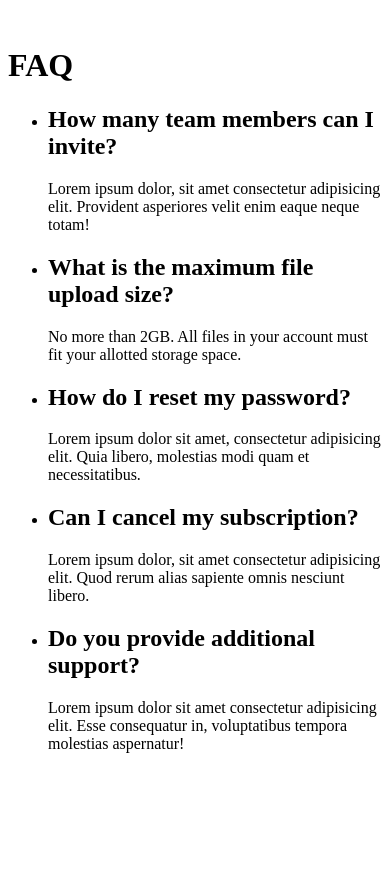
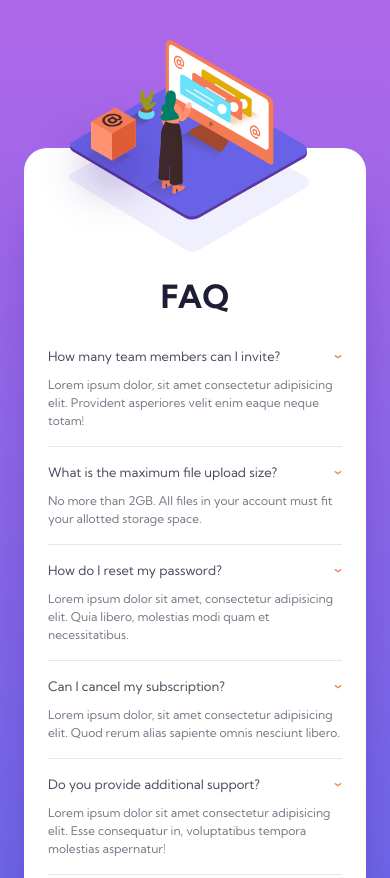
Before and after one commit to maria-luiza-rodrigues-ti/faq-accordion-card-main, a plain HTML site: page index.html in a window 390 px wide. Shown: the top 878 px of the page. Before the commit the page ends 844 px from the top, so only its background shows below. Drawn offline with Linux system fonts and the light colour scheme.

Commit message:
feat: mobile style is finished

```diff
--- a/css/base/_variables.css
+++ b/css/base/_variables.css
@@ -1,4 +1,4 @@
-@import url('https://fonts.googleapis.com/css2?family=Kumbh+Sans:wght@400;700&display=swap');
+@import url("https://fonts.googleapis.com/css2?family=Kumbh+Sans:wght@400;700&display=swap");
 
 :root {
   --mobile: 375px;
@@ -10,21 +10,21 @@
   /* Gradient */
 
   --soft-violet: hsl(273, 75%, 66%);
-    --soft-blue: hsl(240, 73%, 65%)
+  --soft-blue: hsl(240, 73%, 65%);
 
   /* Text Color */
 
   --very-dark-grayish-blue: hsl(237, 12%, 33%);
-    --dark-grayish-blue: hsl(240, 6%, 50%)
-    --light-grayish-blue: hsl(240, 5%, 91%)
+  --dark-grayish-blue: hsl(240, 6%, 50%);
+  --light-grayish-blue: hsl(240, 5%, 91%);
 
   /* Font size */
   --font-size-body: 12px;
 
   /* Font Family */
-    --main-font: 'Kumbh Sans', sans-serif;
+  --main-font: "Kumbh Sans", sans-serif;
 
   /* Font Weight */
-    --medium: 400;
+  --regular: 400;
   --bold: 700;
 }
--- a/css/components/accordion.css
+++ b/css/components/accordion.css
@@ -0,0 +1,37 @@
+.accordion_title {
+  text-align: center;
+  color: var(--dark-blue);
+  font-size: 32px;
+  font-weight: var(--bold);
+  margin-bottom: 19px;
+}
+
+.accordion-list_item {
+  padding: 19px 0 16px;
+  border-bottom: 1px solid #e8e8ea;
+}
+
+.accordion-list_title-container {
+  display: flex;
+  justify-content: space-between;
+  align-items: center;
+  padding-bottom: 2px;
+}
+
+.accordion-list_title {
+  font-size: 13px;
+  font-weight: var(--regular);
+  color: var(--very-dark-grayish-blue);
+}
+
+.accordion-list_icon {
+  width: 8px;
+  height: 4px;
+}
+
+.accordion-list_content {
+  font-size: var(--font-size-body);
+  line-height: 1.5;
+  color: var(--dark-grayish-blue);
+  padding-top: 11px;
+}
--- /dev/null
+++ b/css/components/card.css
@@ -0,0 +1,8 @@
+.card {
+  border-radius: 23px;
+  background: #fff;
+  box-shadow: 0px 50px 50px -20px rgba(53, 18, 122, 0.5);
+
+  padding: 132px 24px 48px;
+  position: relative;
+}
--- /dev/null
+++ b/css/components/image.css
@@ -0,0 +1,5 @@
+.image_container {
+  position: absolute;
+  top: -108px;
+  left: 17px;
+}
--- a/css/styles.css
+++ b/css/styles.css
@@ -1 +1,18 @@
 @import url(base/base.css);
+
+@import url(components/card.css);
+@import url(components/image.css);
+@import url(components/accordion.css);
+
+* {
+  font-family: var(--main-font);
+}
+
+main {
+  background: linear-gradient(
+    180deg,
+    var(--soft-violet) 0%,
+    var(--soft-blue) 100%
+  );
+  padding: 148px 24px 85px;
+}
--- a/index.html
+++ b/index.html
@@ -7,45 +7,68 @@
 
   <link rel="icon" type="image/png" sizes="32x32" href="./assets/images/favicon-32x32.png">
 
-  <link rel="stylesheet" href="style.css">
+  <link rel="stylesheet" href="css/styles.css">
 
   <title>Frontend Mentor | FAQ Accordion Card</title>
 </head>
 
 <body>
   <main>
-    <div class="image_container"><img src="" alt=""></div>
+    <section class="card">
+      <div class="image_container"><img src="assets/images/illustration-mobile.svg" alt="Imagem FAQ"></div>
 
       <div class="accordion_container">
         <h1 class="accordion_title">FAQ</h1>
         <ul class="accordion-list">
-        <li class="accordion_item">
+          <li class="accordion-list_item">
+            <div class="accordion-list_title-container">
               <h2 class="accordion-list_title">How many team members can I invite?</h2>
+              <img src="./assets/images/icon-arrow-down.svg" alt="Ícone Seta" class="accordion-list_icon" />
+            </div>
             <p class="accordion-list_content">Lorem ipsum dolor, sit amet consectetur adipisicing elit. Provident
               asperiores velit enim eaque neque totam!</p>
           </li>
-        <li class="accordion_item">
+          <li class="accordion-list_item">
+            <div class="accordion-list_title-container">
               <h2 class="accordion-list_title">What is the maximum file upload size?</h2>
+              <img src="./assets/images/icon-arrow-down.svg" alt="Ícone Seta" class="accordion-list_icon" />
+            </div>
             <p class="accordion-list_content">No more than 2GB. All files in your account must fit your allotted storage
               space.</p>
           </li>
-        <li class="accordion_item">
-          <h2 class="accordion-list_title">How do I reset my password?</h2>
+          <li class="accordion-list_item">
+            <div class="accordion-list_title-container">
+              <h2 class="accordion-list_title">How do I reset my password?</h2><img src="" alt=""
+                class="accordion-list_icon">
+              <img src="./assets/images/icon-arrow-down.svg" alt="Ícone Seta" class="accordion-list_icon" />
+            </div>
+
             <p class="accordion-list_content">Lorem ipsum dolor sit amet, consectetur adipisicing elit. Quia libero,
               molestias modi quam et necessitatibus.</p>
           </li>
-        <li class="accordion_item">
+          <li class="accordion-list_item">
+            <div class="accordion-list_title-container">
               <h2 class="accordion-list_title">Can I cancel my subscription?</h2>
+              <img src="./assets/images/icon-arrow-down.svg" alt="Ícone Seta" class="accordion-list_icon" />
+            </div>
+
             <p class="accordion-list_content">Lorem ipsum dolor, sit amet consectetur adipisicing elit. Quod rerum alias
               sapiente omnis nesciunt libero.</p>
           </li>
-        <li class="accordion_item">
-          <h2 class="accordion-list_title">Do you provide additional support?</h2>
+          <li class="accordion-list_item">
+            <div class="accordion-list_title-container">
+              <h2 class="accordion-list_title">Do you provide additional support?</h2> <img src="" alt=""
+                class="accordion-list_icon" />
+              <img src="./assets/images/icon-arrow-down.svg" alt="Ícone Seta" class="accordion-list_icon" />
+            </div>
+
             <p class="accordion-list_content">Lorem ipsum dolor sit amet consectetur adipisicing elit. Esse consequatur
               in, voluptatibus tempora molestias aspernatur!</p>
           </li>
         </ul>
       </div>
+    </section>
+
   </main>
 </body>
 
```
Also changed, not shown: assets/images/illustration-mobile.svg (added). Lines whose indentation alone changed are shown as unchanged.
